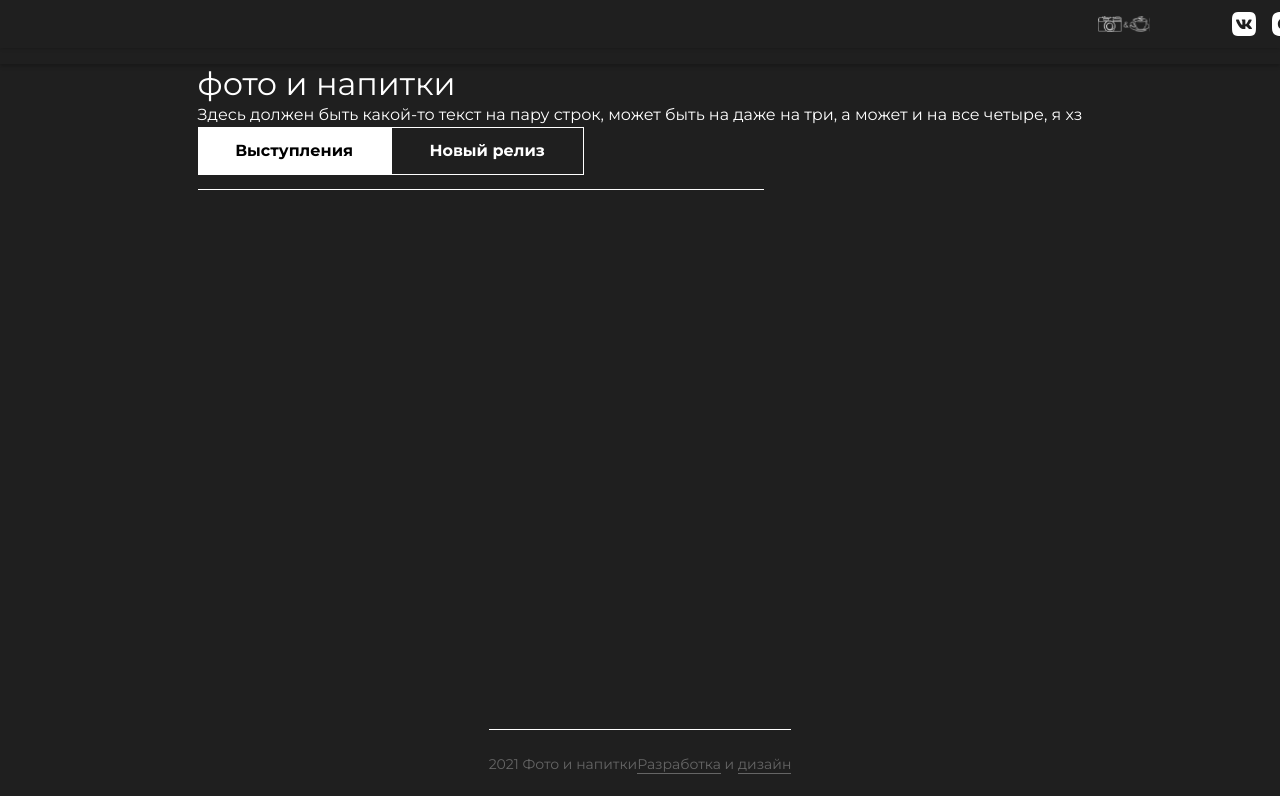
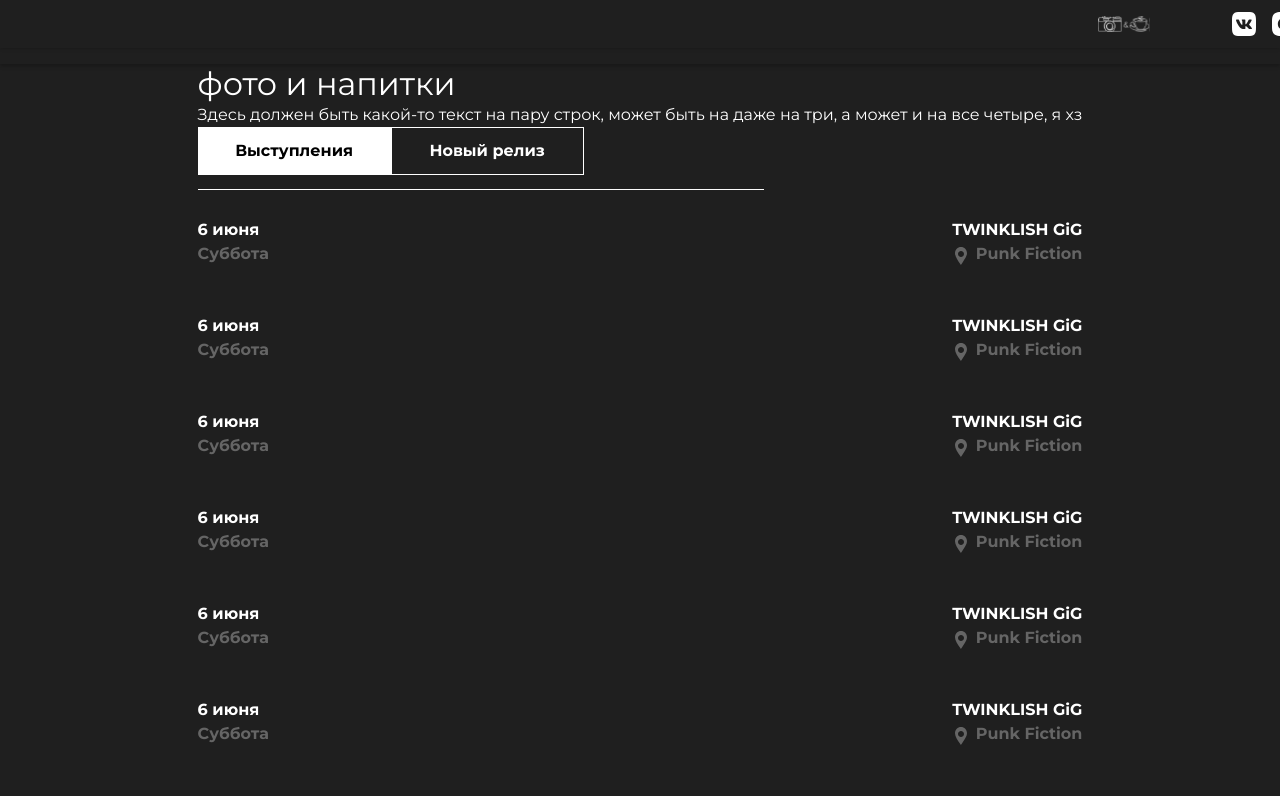
Before and after one commit to makridenko/pad-site, a React (Create React App) app in the folder client/: page / in a window 1280 px wide. Shown: the top 796 px of the page. Built offline with nearby package versions, Linux system fonts and the light colour scheme; some icons are missing.

Commit message:
add adaptive event list;

```diff
--- a/client/src/components/Main/Events.js
+++ b/client/src/components/Main/Events.js
@@ -5,8 +5,9 @@ import React, { Fragment } from 'react';
 import styled from 'styled-components';
 
 /* UI-Kit */
+import { device } from '../../ui-kit/css-devices';
 import { ReactComponent as Line } from '../../ui-kit/line.svg';
-import { device } from '../../ui-kit/css-devices';
+import { ReactComponent as PlaceIcon } from '../../ui-kit/subtract.svg';
 
 /* Styled Components */
 const LineContainer = styled.div`
@@ -22,20 +23,110 @@ const LineContainer = styled.div`
 `;
 
 const StyledEvents = styled.div`
-    height: 100%;
-    background: #fff;
 
     @media ${device.desktop} {
+        height: 432px;
         width: 599px;
+        overflow-x: hidden;
+
+        &::-webkit-scrollbar {
+            width: 3px;
+            background: rgba(0, 0, 0, 0);
+            border-right: 1px solid rgba(255,255,255,0.5);
+        }
+
+        &::-webkit-scrollbar-thumb {
+            background: #fff;
+        }
     }
 
     @media ${device.mobile} {
         width: 100%;
-        height: 100px;
+        height: 100%;
         margin-top: 48px;
     }
 `;
 
+const StyledOneEvent = styled.div`
+    display: flex;
+    flex-direction: row;
+    padding: 24px 0;
+
+    @media ${device.desktop} {
+        width: 566px;
+        border-bottom: 1px solid rgba(255, 255, 255, 0.5);
+    }
+
+    @media ${device.mobile} {
+        border-top: 1px solid rgba(255, 255, 255, 0.5);
+    }
+`;
+
+const Header = styled.h3`
+    margin: 0;
+    font-family: Montserrat;
+    font-weight: 700;
+    font-size: 16px;
+    line-height: 24px;
+    letter-spacing: -5%;
+    color: #fff;
+`;
+
+const Text = styled.p`
+    margin: 0;
+    font-family: Montserrat;
+    font-weight: 700;
+    font-size: 16px;
+    line-height: 24px;
+    letter-spacing: -5%;
+    color: #656565;
+`;
+
+const DateContainer = styled.div`
+    width: 50%;
+    height: 100%;
+    display: flex;
+    flex-direction: column;
+`;
+
+const InfoContainer = styled.div`
+    width: 50%;
+    height: 100%;
+    display: flex;
+    flex-direction: column;
+
+    h3, div {
+        margin-left: auto;
+    }
+`;
+
+const PlaceContainer = styled.div`
+    display: flex;
+    svg {
+        padding-top: 5px;
+        padding-right: 9px;
+    }
+
+`;
+
+
+const OneEvent = () => {
+    return (
+        <StyledOneEvent>
+            <DateContainer>
+                <Header>6 июня</Header>
+                <Text>Суббота</Text>
+            </DateContainer>
+            <InfoContainer>
+                <Header>TWINKLISH GiG</Header>
+                <PlaceContainer>
+                    <PlaceIcon />
+                    <Text>Punk Fiction</Text>
+                </PlaceContainer>
+            </InfoContainer>
+        </StyledOneEvent>
+    );
+};
 
 const Events = () => {
     return (
@@ -43,7 +134,26 @@ const Events = () => {
             <LineContainer>
                 <Line />
             </LineContainer>
-            <StyledEvents />
+            <StyledEvents>
+                <OneEvent />
+                <OneEvent />
+                <OneEvent />
+                <OneEvent />
+                <OneEvent />
+                <OneEvent />
+                <OneEvent />
+                <OneEvent />
+                <OneEvent />
+                <OneEvent />
+                <OneEvent />
+                <OneEvent />
+                <OneEvent />
+                <OneEvent />
+                <OneEvent />
+                <OneEvent />
+                <OneEvent />
+                <OneEvent />
+            </StyledEvents>
         </Fragment>
     );
 };
--- a/client/src/containers/Footer/Footer.js
+++ b/client/src/containers/Footer/Footer.js
@@ -13,8 +13,10 @@ const StyledFooter = styled.footer`
     height: 71px;
     display: flex;
     justify-content: center;
-    position: fixed;
-    bottom: 0;
+    @media ${device.desktop} {
+        position: fixed;
+        bottom: 0;
+    }
     background: #1F1F1F;
 `;
 
--- a/client/src/index.css
+++ b/client/src/index.css
@@ -8,6 +8,13 @@ body {
   background: #1F1F1F;
 }
 
-::-webkit-scrollbar {
-  display: none;
+::-webkit-scrollbar{
+  width: 0px;
+  border-right: 1px solid #fff;
 }
+
+::-webkit-scrollbar-track-piece{
+  background-color: transparent;
+  -webkit-border-radius: 6px;
+  border-radius: 6px;
+}
```
Also changed, not shown: client/src/ui-kit/subtract.svg (added).
